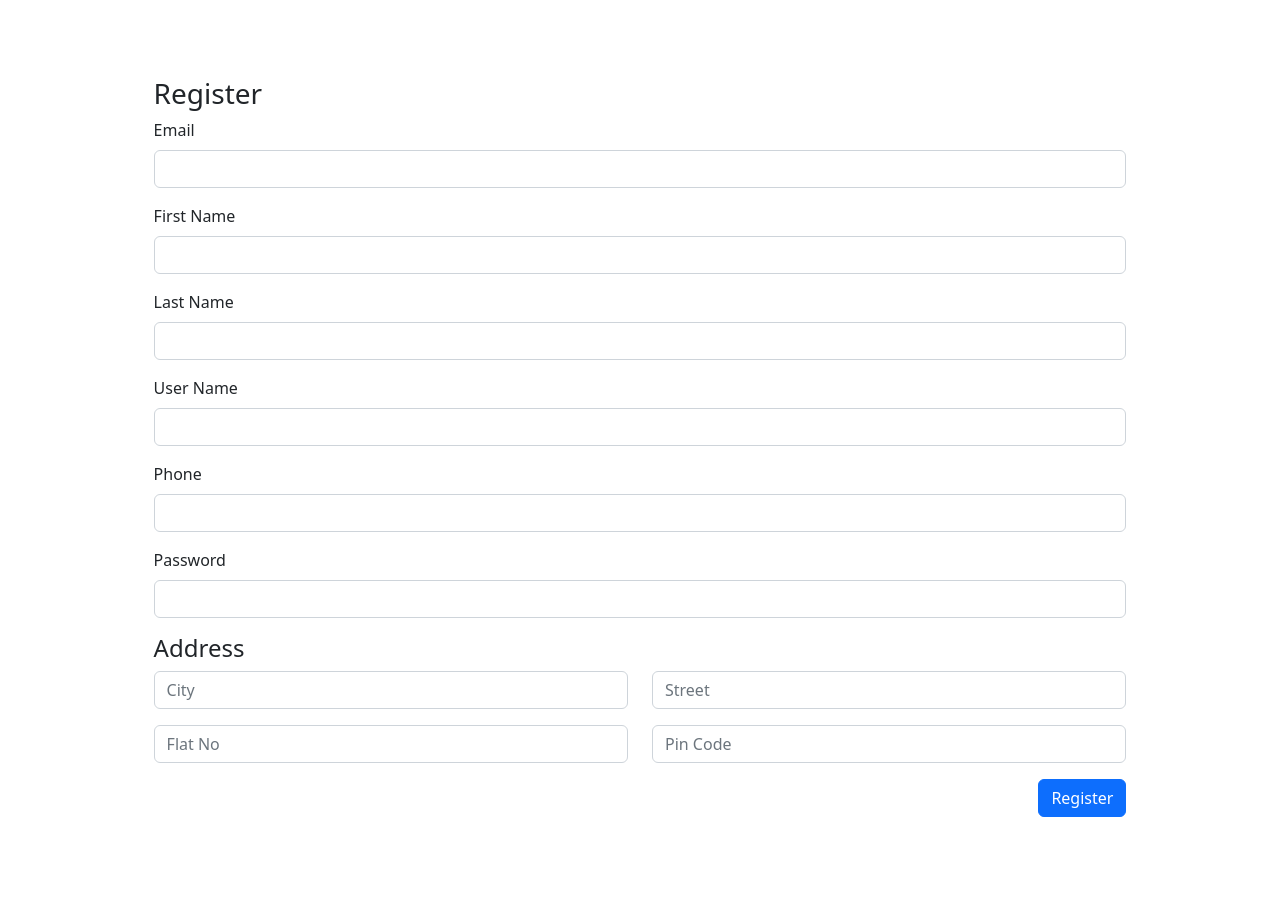
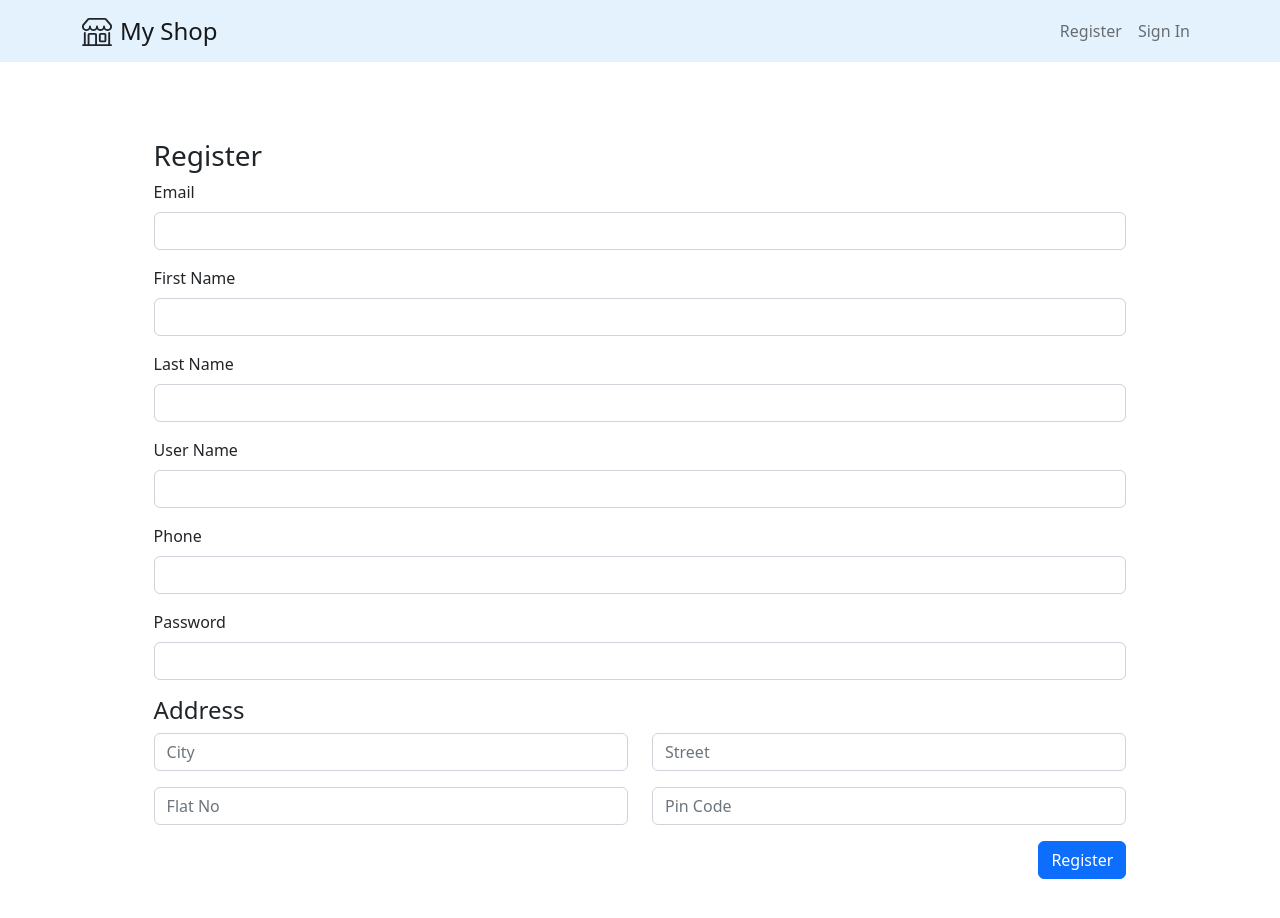
Before and after one commit to Hritvik-Mohan/ecomm, a React (Create React App) app: page /register in a window 1280 px wide. Before the commit the page ends 856 px from the top, so only its background shows below. Built offline with nearby package versions, Linux system fonts and the light colour scheme.

Commit message:
Add Routes

```diff
--- a/package.json
+++ b/package.json
@@ -9,6 +9,7 @@
     "bootstrap": "^5.2.3",
     "react": "^18.2.0",
     "react-dom": "^18.2.0",
+    "react-router-dom": "^6.4.5",
     "react-scripts": "5.0.1",
     "web-vitals": "^2.1.4"
   },
--- a/src/components/Shared/Header/Header.js
+++ b/src/components/Shared/Header/Header.js
@@ -14,13 +14,13 @@ function Header() {
                 >
                   <path d="M2.97 1.35A1 1 0 0 1 3.73 1h8.54a1 1 0 0 1 .76.35l2.609 3.044A1.5 1.5 0 0 1 16 5.37v.255a2.375 2.375 0 0 1-4.25 1.458A2.371 2.371 0 0 1 9.875 8 2.37 2.37 0 0 1 8 7.083 2.37 2.37 0 0 1 6.125 8a2.37 2.37 0 0 1-1.875-.917A2.375 2.375 0 0 1 0 5.625V5.37a1.5 1.5 0 0 1 .361-.976l2.61-3.045zm1.78 4.275a1.375 1.375 0 0 0 2.75 0 .5.5 0 0 1 1 0 1.375 1.375 0 0 0 2.75 0 .5.5 0 0 1 1 0 1.375 1.375 0 1 0 2.75 0V5.37a.5.5 0 0 0-.12-.325L12.27 2H3.73L1.12 5.045A.5.5 0 0 0 1 5.37v.255a1.375 1.375 0 0 0 2.75 0 .5.5 0 0 1 1 0zM1.5 8.5A.5.5 0 0 1 2 9v6h1v-5a1 1 0 0 1 1-1h3a1 1 0 0 1 1 1v5h6V9a.5.5 0 0 1 1 0v6h.5a.5.5 0 0 1 0 1H.5a.5.5 0 0 1 0-1H1V9a.5.5 0 0 1 .5-.5zM4 15h3v-5H4v5zm5-5a1 1 0 0 1 1-1h2a1 1 0 0 1 1 1v3a1 1 0 0 1-1 1h-2a1 1 0 0 1-1-1v-3zm3 0h-2v3h2v-3z" />
                 </svg>
-                <a className="navbar-brand ms-2 fs-4" href="#">
+                <a className="navbar-brand ms-2 fs-4" href="/">
                   My Shop
                 </a>
         <div className="collapse navbar-collapse" id="navbarSupportedContent">
           <ul className="navbar-nav mb-2 mb-lg-0 links">
             <li className="nav-item">
-              <a className="nav-link" href="#">
+              <a className="nav-link" href="/register">
                 Register
               </a>
             </li>
--- a/src/index.js
+++ b/src/index.js
@@ -5,11 +5,18 @@ import Home from "./pages/Home/Home";
 import 'bootstrap/dist/css/bootstrap.min.css'
 import 'bootstrap/dist/js/bootstrap.bundle'
 import Register from "./pages/Register/Register";
+import { BrowserRouter, Route, Routes } from "react-router-dom";
 
 const root = ReactDOM.createRoot(document.getElementById("root"));
 root.render(
   // <React.StrictMode>
+  <BrowserRouter>
+    <Routes>
+      <Route path="/" element={<Home />}></Route>
+      <Route path="/register" element={<Register />}></Route>
+    </Routes>
+  </BrowserRouter>
   // <Home />
-  <Register />
+  // <Register />
   /* </React.StrictMode> */
 );
--- a/src/pages/Home/Home.js
+++ b/src/pages/Home/Home.js
@@ -17,7 +17,7 @@ function Home() {
         .then(res => res.json())
         // listening for json function to return.
         .then(res => {
-            console.log("Fetche called");
+            console.log("Fetch called");
             res.forEach(o=> {
                 o.rating.rate = Math.ceil(Number(o.rating.rate));
             })
@@ -29,7 +29,7 @@ function Home() {
         <div>
             <Header/>
             <div class="container">
-                <h3>{ products && products.length }</h3>
+                {/* <h3>{ products && products.length }</h3> */}
                 <div className="row">
                     {
                         products.map((product) => (
--- a/src/pages/Register/Register.js
+++ b/src/pages/Register/Register.js
@@ -1,4 +1,5 @@
 import { useState } from "react";
+import Header from "../../components/Shared/Header/Header";
 import "./Register.css";
 
 export default function Register() {
@@ -13,6 +14,8 @@ export default function Register() {
     }
 
   return (
+    <div>
+        <Header/>
         <div className="register-form">
           <h3>Register</h3>
           <form onSubmit={handleSubmit} action="">
@@ -139,5 +142,6 @@ export default function Register() {
             </button>
           </form>
         </div>
+    </div>
   );
 }
```
Also changed, not shown: 1 other file (tests, documents, lock files or other folders). Lines whose indentation alone changed are shown as unchanged.
